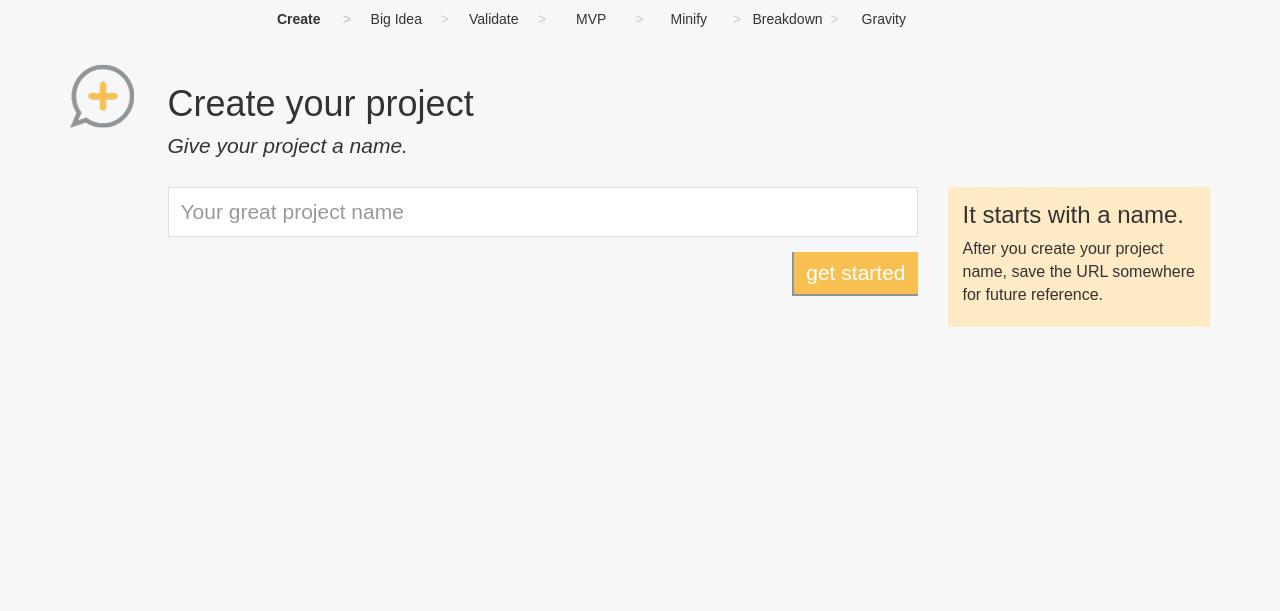
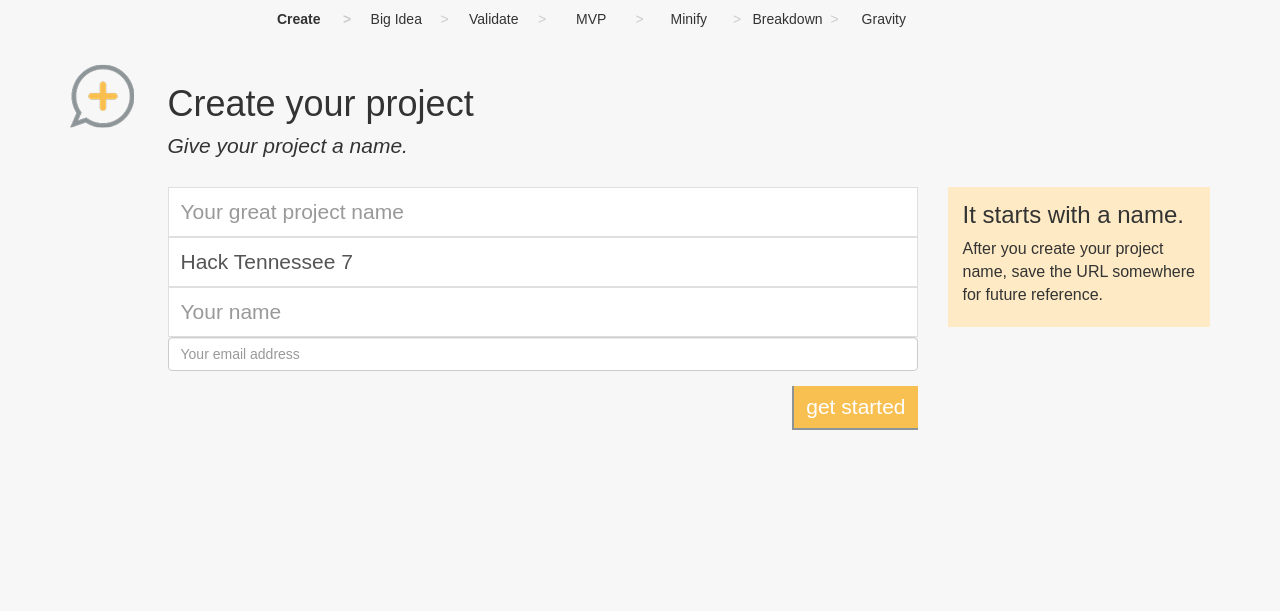
Before and after one commit to pinch-tn/pinch-app, a Django app: page /walkthrough/ in a window 1280 px wide. Shown: the part 51-662 px from the top of the page. Run offline with Django 3.2, Linux system fonts and the light colour scheme; parts of the project's set-up code (start-up, migrations or seed data) failed here and were passed over; some libraries are stand-ins or nearby versions.

Commit message:
Adding owner and event information.

```diff
--- a/pinch/templates/create_project.html
+++ b/pinch/templates/create_project.html
@@ -27,6 +27,9 @@
             {% csrf_token %}
             <div class="form-group">
               <input type="text" class="form-control" name="projectName" id="projectName" placeholder="Your great project name">
+              <input type="text" class="form-control" name="event" id="event" placeholder="Is your project part of an event?" value="{{ event_default }}">
+              <input type="text" class="form-control" name="ownerName" id="ownerName" placeholder="Your name">
+              <input type="email" class="form-control" name="ownerEmail" id="ownerEmail" placeholder="Your email address">
             </div>
             <div class="clearfix">
               <button type="submit" class="btn btn-default square">get started</button>
--- a/pinch/walkthrough/views.py
+++ b/pinch/walkthrough/views.py
@@ -5,7 +5,7 @@
 from django.views.generic import TemplateView, RedirectView, View
 from django.core import serializers
 from django.views.decorators.csrf import csrf_exempt
-from models import Project, Mvp, MvpRedaction, Workstream, Ticket
+from models import Project, ProjectMember, Mvp, MvpRedaction, Workstream, Ticket
 import json
 
 class RootProjectView(View):
@@ -27,11 +27,24 @@
 class CreateProjectView(TemplateView):
     template_name = "create_project.html"
 
+    def get_context_data(self, **kwargs):
+        return {
+            "event_default": "Hack Tennessee 7"
+        }
+
     def post(self, request, *args, **kwargs):
         project = Project.objects.create(name=request.POST.get("projectName", ""))
         project.started = project.created
         project.ended = project.started + datetime.timedelta(days=14)
+        event = request.POST.get("event")
+        if event:
+            project.event = event
         project.save()
+        owner = ProjectMember.objects.create(project=project,
+                                             name=request.POST.get("ownerName", ""),
+                                             email=request.POST.get("ownerEmail", ""),
+                                             owner=True)
+        owner.save()
         return redirect("big_idea", slug=project.slug)
 
 
```
Also changed, not shown: pinch/walkthrough/models.py (+10 -0 lines), pinch/walkthrough/migrations/0003_auto__add_projectmember__add_field_project_event.py (added).
